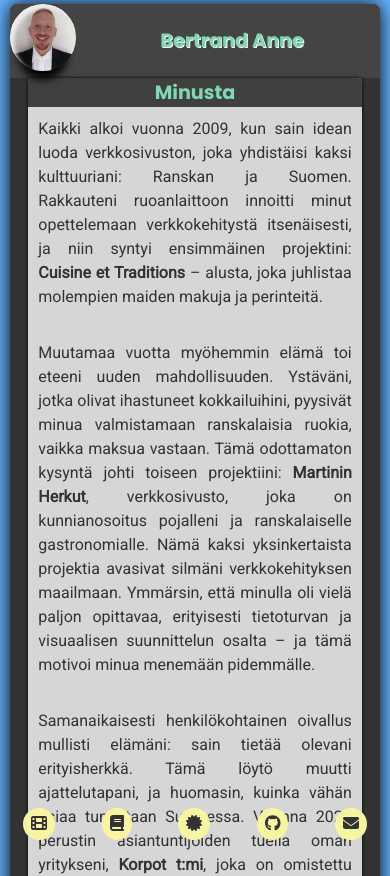
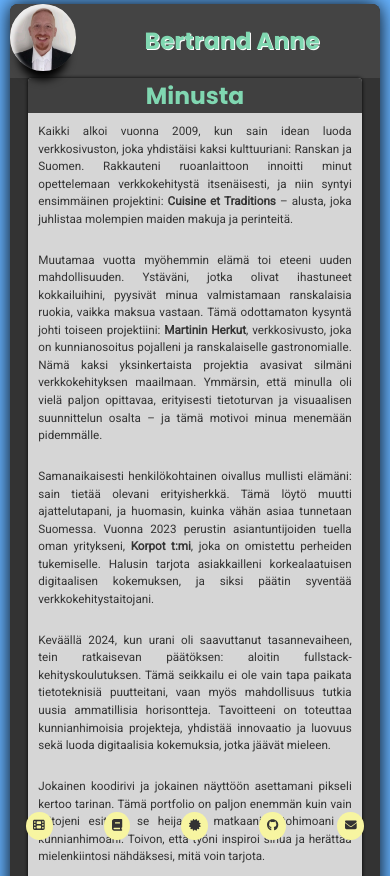
Before and after one commit to Bertrand14/bertrand14.github.io, a React (Vite) app: page /AboutMe in a window 390 px wide. Shown: the top 876 px of the page. Built offline with nearby package versions, Linux system fonts and the light colour scheme.

Commit message:
more responsive

```diff
--- a/src/styles/_mixins.scss
+++ b/src/styles/_mixins.scss
@@ -8,6 +8,7 @@
 
 *{
  font-family: "Roboto", "Lora", sans-serif;
+ font-size: 1.1vw;
 }
 
 
@@ -30,7 +31,8 @@ h4{font-size: 2vw;}
 h5{font-size: 1.5vw;}
 h6{font-size: 1vw;}
 
+
 @media screen and (max-width: 800px) {
- h1, h2, h3, h4, h5, h6{font-size: 1.2rem;}
-
+ *{font-size: 3vw;}
+ h1, h2, h3, h4, h5, h6{font-size: 2rem;}
 }
```
